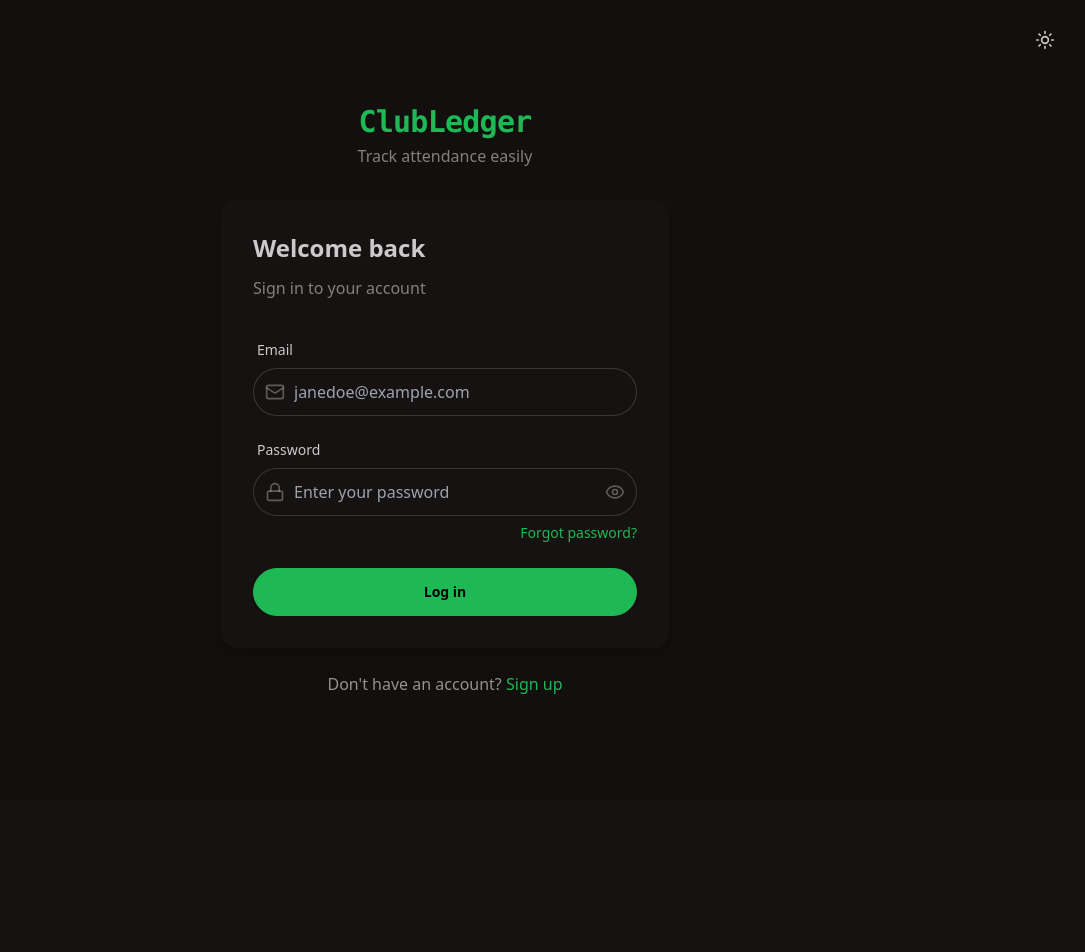
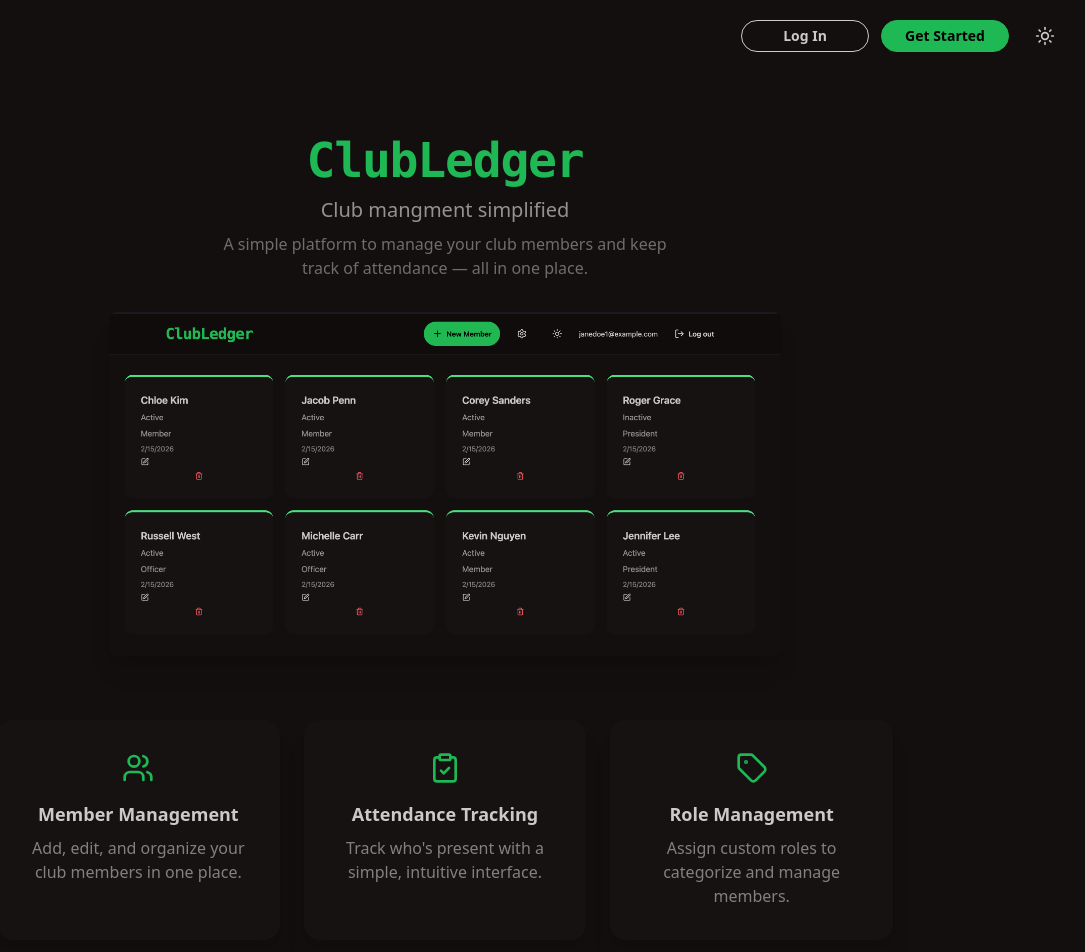
Before and after one commit to EthanGaspar/ClubLedger, a React app in the folder frontend/: page / in a window 1280 px wide. Before the commit this address led to /login. Shown: the top 952 px of the page, without its empty margins (195-1280 px from the left). Before the commit the page ends 800 px from the top, so only its background shows below. Built offline with nearby package versions, Linux system fonts and the light colour scheme; no server answers; the HTML template or start-up script is replaced by a standard one.

Commit message:
Created welcome page with details and sample img. Login/Signup links visible.

```diff
--- a/frontend/src/App.jsx
+++ b/frontend/src/App.jsx
@@ -9,6 +9,7 @@ import Login from "./pages/LoginPage"
 import Signup from "./pages/SignupPage"
 import ForgotPassword from "./pages/ForgotPasswordPage"
 import ResetPassword from "./pages/ResetPasswordPage"
+import WelcomePage from "./pages/WelcomePage"
 
 const App = () => {
   const { user, loading } = useAuthContext();
@@ -27,7 +28,8 @@ const App = () => {
       <div className="absolute inset-0 -z-10 h-full w-full bg-base-200" />
 
       <Routes>
-        <Route path="/" element={user ? <HomePage /> : <Navigate to="/login" />} />
+        <Route path="/" element={user ? <HomePage /> : <WelcomePage />} />
+        <Route path="/welcome" element={user ? <Navigate to="/" /> : <WelcomePage />} />
         <Route path="/create" element={user ? <CreatePage /> : <Navigate to="/login" />} />
         <Route path="/member/:id" element={user ? <MemberDetailPage /> : <Navigate to="/login" />} />
         <Route path="/settings" element={user ? <SettingsPage /> : <Navigate to="/login" />} />
--- /dev/null
+++ b/frontend/src/pages/WelcomePage.jsx
@@ -0,0 +1,115 @@
+import React, { useState, useEffect } from 'react'
+import { Link } from 'react-router-dom'
+import { Sun, Moon, Users, ClipboardCheck, Tag } from 'lucide-react'
+import SampleLight from '../media/welcomePageImgs/SampleLight.png'
+import SampleDark from '../media/welcomePageImgs/SampleDark.png'
+
+const WelcomePage = () => {
+    const [theme, setTheme] = useState(localStorage.getItem('theme') || 'forest')
+
+    useEffect(() => {
+        document.documentElement.setAttribute('data-theme', theme)
+    }, [theme])
+
+    const toggleTheme = () => {
+        const newTheme = theme === 'forest' ? 'emerald' : 'forest'
+        setTheme(newTheme)
+        localStorage.setItem('theme', newTheme)
+    }
+
+    const features = [
+        {
+            icon: <Users className="size-8" />,
+            title: 'Member Management',
+            description: 'Add, edit, and organize your club members in one place.',
+        },
+        {
+            icon: <ClipboardCheck className="size-8" />,
+            title: 'Attendance Tracking',
+            description: 'Track who\'s present with a simple, intuitive interface.',
+        },
+        {
+            icon: <Tag className="size-8" />,
+            title: 'Role Management',
+            description: 'Assign custom roles to categorize and manage members.',
+        },
+    ]
+
+    return (
+        <div className="min-h-screen bg-base-200 flex flex-col">
+            {/* Top Nav Bar */}
+            <div className="w-full flex items-center justify-end gap-3 px-4 py-3">
+                <div className="flex gap-3">
+                    <Link to="/login" className="btn btn-outline btn-sm w-32">
+                        Log In
+                    </Link>
+                    <Link to="/signup" className="btn btn-primary btn-sm w-32">
+                        Get Started
+                    </Link>
+                </div>
+                <button
+                    onClick={toggleTheme}
+                    className="btn btn-ghost btn-circle"
+                    aria-label="Toggle theme"
+                >
+                    {theme === 'forest' ? (
+                        <Sun className="size-5" />
+                    ) : (
+                        <Moon className="size-5" />
+                    )}
+                </button>
+            </div>
+
+            {/* Hero Section */}
+            <div className="flex-1 flex items-center justify-center px-4 py-16">
+                <div className="text-center max-w-2xl">
+                    <h1 className="text-5xl font-bold font-mono tracking-tight text-primary mb-3">
+                        ClubLedger
+                    </h1>
+                    <p className="text-xl text-base-content/70 mb-2">
+                        Club mangment simplified
+                    </p>
+                    <p className="text-base-content/50 mb-8 max-w-md mx-auto">
+                        A simple platform to manage your club members and keep track of attendance — all in one place.
+                    </p>
+                    <img
+                        src={theme === 'forest' ? SampleDark : SampleLight}
+                        alt="ClubLedger preview"
+                        className="rounded-lg shadow-xl max-w-full md:max-w-2xl mx-auto"
+                    />
+                </div>
+            </div>
+
+            {/* Features Section */}
+            <div className="px-4 pb-16">
+                <div className="max-w-4xl mx-auto">
+                    <div className="grid grid-cols-1 md:grid-cols-3 gap-6">
+                        {features.map((feature) => (
+                            <div key={feature.title} className="card bg-base-100 shadow-xl">
+                                <div className="card-body items-center text-center">
+                                    <div className="text-primary mb-2">
+                                        {feature.icon}
+                                    </div>
+                                    <h3 className="card-title text-lg">{feature.title}</h3>
+                                    <p className="text-base-content/60">{feature.description}</p>
+                                </div>
+                            </div>
+                        ))}
+                    </div>
+                </div>
+            </div>
+
+            {/* Footer CTA */}
+            <div className="bg-base-100 py-12 px-4">
+                <div className="text-center">
+                    <h2 className="text-2xl font-bold mb-4">Ready to get started?</h2>
+                    <Link to="/signup" className="btn btn-primary">
+                        Create an Account
+                    </Link>
+                </div>
+            </div>
+        </div>
+    )
+}
+
+export default WelcomePage
```
Also changed, not shown: frontend/src/media/welcomePageImgs/SampleDark.png (added), frontend/src/media/welcomePageImgs/SampleLight.png (added).
